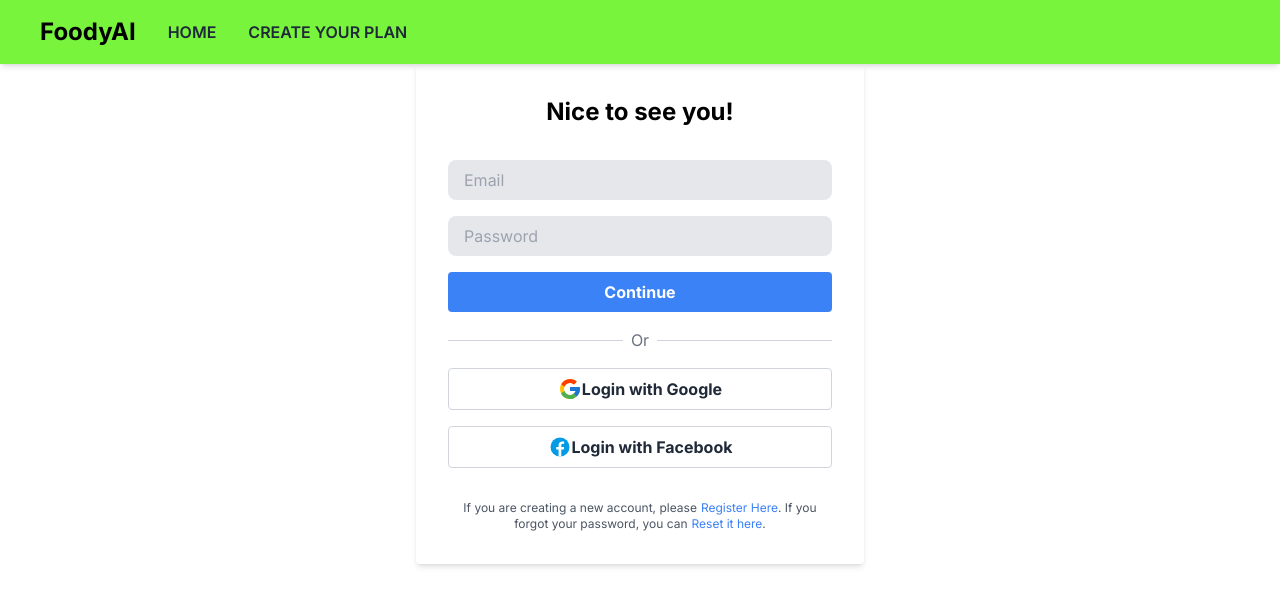
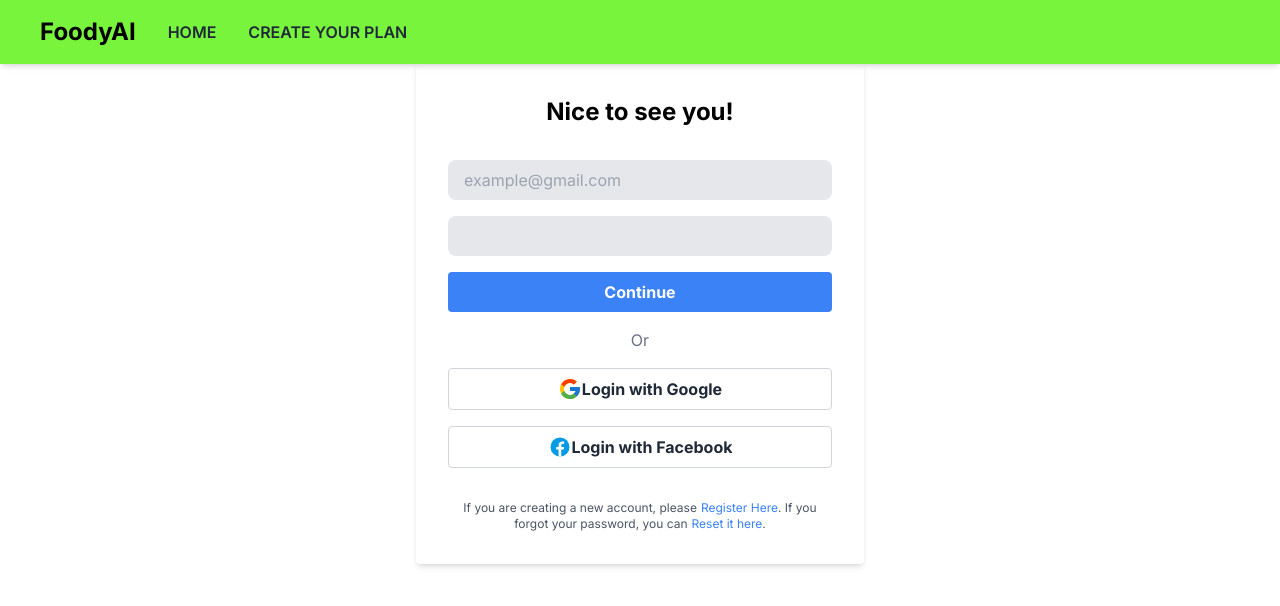
Before and after one commit to TommySosa/Foody-AI, a Next.js app: page /login in a window 1280 px wide. Shown: the top 606 px of the page. Built offline with nearby package versions, Linux system fonts and the light colour scheme.

Commit message:
register and login with credentials and middleware

```diff
--- a/package.json
+++ b/package.json
@@ -11,11 +11,13 @@
   "dependencies": {
     "@react-pdf/renderer": "^3.1.14",
     "axios": "^1.6.0",
+    "bcryptjs": "^2.4.3",
     "encoding": "^0.1.13",
     "next": "13.5.6",
     "next-auth": "^4.24.4",
     "react": "^18",
-    "react-dom": "^18"
+    "react-dom": "^18",
+    "react-hook-form": "^7.47.0"
   },
   "devDependencies": {
     "autoprefixer": "^10",
--- a/src/app/api/auth/[...nextauth]/route.js
+++ b/src/app/api/auth/[...nextauth]/route.js
@@ -19,11 +19,19 @@ const handler = NextAuth({
               "Content-Type": "application/json",
             },
             body: JSON.stringify({
-                    email: [credentials.email],
-                    password: [credentials.password]
+              email: credentials.email,
+              password: credentials.password
             })
           });
-            const userFound = res.data.user
+
+          if (res.status == 401) {
+            throw new Error('Invalid credentials.')
+          }
+          if (res.status == 400) {
+            throw new Error('Email and password are required.')
+          }
+          const resJSON = await res.json()
+          const userFound = await resJSON
 
           return userFound;
         } catch (error) {
@@ -33,7 +41,7 @@ const handler = NextAuth({
     }),
   ],
   pages: {
-    signIn: "/auth/login",
+    signIn: "/login",
   },
   session: {
     strategy: "jwt",
--- a/src/app/components/Button.jsx
+++ b/src/app/components/Button.jsx
@@ -6,9 +6,14 @@ function Button(props) {
 
   return (
     <>
-        <button className="bg-blue-500 hover:bg-blue-700 text-white font-bold py-2 px-4 rounded  w-full" onClick={handleClick}>
-          {props.text}
-        </button>
+    {
+      props.onClick ? <button className="bg-blue-500 hover:bg-blue-700 text-white font-bold py-2 px-4 rounded  w-full" onClick={handleClick}>
+      {props.text}
+    </button> : <button className="bg-blue-500 hover:bg-blue-700 text-white font-bold py-2 px-4 rounded  w-full">
+      {props.text}
+    </button>
+    }
+
     </>
   )
 }
--- a/src/app/components/Input.jsx
+++ b/src/app/components/Input.jsx
@@ -3,7 +3,7 @@ function Input(props) {
     <>
       {
         props.onChange ? <input className="bg-gray-200 rounded-lg py-2 px-4 block w-full sm:w-full" type="text" value={props.value} name={props.name} placeholder={props.placeholder} onChange={props.onChange}/>
-        : <input className="bg-gray-200 rounded-lg py-2 px-4 block w-full  sm:w-full" type="text" placeholder={props.placeholder} />
+        : <input className="bg-gray-200 rounded-lg py-2 px-4 block w-full  sm:w-full" type="text" placeholder={props.placeholder} name={props.name}/>
       }
     </>
   )
--- a/src/app/login/page.jsx
+++ b/src/app/login/page.jsx
@@ -1,28 +1,83 @@
+"use client"
 import React from "react";
 import Input from "../components/Input";
 import Button from "../components/Button";
 import Link from "next/link";
+import { signIn } from "next-auth/react";
+import { useRouter } from "next/navigation";
+import { useForm } from "react-hook-form";
+import { useState } from "react";
+
 
 function Login() {
+  const router = useRouter();
+  const {
+    register,
+    handleSubmit,
+    formState: { errors },
+  } = useForm();
+  const [error, setError] = useState(null)
+
+
+  const onSubmit = handleSubmit(async (data) => {
+    const res = await signIn("credentials", {
+      email: data.email,
+      password: data.password,
+      redirect: false,
+    });
+
+    if (res.error) {
+      setError(res.error)
+    } else {
+      router.push('/')
+      router.refresh()
+    }
+
+  });
+
+
   return (
     <div className="flex flex-col items-center h-screen">
-      <form className="bg-white shadow-md rounded p-4 sm:p-8 w-full max-w-md mt-16">
+      <form className="bg-white shadow-md rounded p-4 sm:p-8 w-full max-w-md mt-16" onSubmit={onSubmit}>
         <h2 className="text-2xl text-center font-bold mb-8">
           Nice to see you!
         </h2>
+        {error && (
+          <p className="bg-red-500 text-lg text-white p-3 rounded mb-2">{error}</p>
+        )}
         <div className="mb-4">
-          <Input placeholder="Email" />
+          <input className="bg-gray-200 rounded-lg py-2 px-4 block w-full  sm:w-full" type="email"
+            {...register("email", {
+              required: {
+                value: true,
+                message: "Email is required",
+              },
+            })}
+            name="email" placeholder="example@gmail.com" />
+          {/* <Input placeholder="Email" name="email"/> */}
+          {errors.email && (
+            <span className="text-red-500 text-xs">{errors.email.message}</span>
+          )}
         </div>
         <div className="mb-4">
-          <Input placeholder="Password" type="password" />
+          <input className="bg-gray-200 rounded-lg py-2 px-4 block w-full  sm:w-full" type="password" name="password"
+            {...register("password", {
+              required: {
+                value: true,
+                message: "Password is required",
+              },
+            })} />
+          {errors.password && (
+            <span className="text-red-500 text-xs">
+              {errors.password.message}
+            </span>
+          )}
         </div>
         <div className="mb-4">
-          <Button text="Continue" />
+          <Button text="Continue" type="submit" />
         </div>
-        <p className="text-gray-500 mb-4 flex items-center">
-          <div className="flex-grow border-t border-gray-300 mr-2" />
+        <p className="text-gray-500 mb-4 text-center">
           Or
-          <div className="flex-grow border-t border-gray-300 ml-2" />
         </p>
         <div className="mb-4">
           <button className="bg-white border border-gray-300 hover:bg-blue-700 hover:text-white text-gray-800 font-bold py-2 px-4 rounded w-full flex items-center justify-center">
@@ -78,9 +133,9 @@ function Login() {
         </div>
         <p className="text-xs text-gray-600 text-center mt-8">
           If you are creating a new account, please
-          <Link href="/register"  className="text-blue-500 hover:underline ml-1">Register Here</Link>
+          <Link href="/register" className="text-blue-500 hover:underline ml-1">Register Here</Link>
           . If you forgot your password, you can
-          <Link href="/"  className="text-blue-500 hover:underline ml-1">Reset it here</Link>
+          <Link href="/" className="text-blue-500 hover:underline ml-1">Reset it here</Link>
           .
         </p>
       </form>
--- /dev/null
+++ b/src/middleware.js
@@ -0,0 +1,3 @@
+export { default } from "next-auth/middleware";
+
+export const config = { matcher: ["/create-your-plan/:path*", "/download/:path*"] }
```
Also changed, not shown: 2 other files (tests, documents, lock files or other folders). Lines whose indentation alone changed are shown as unchanged.
